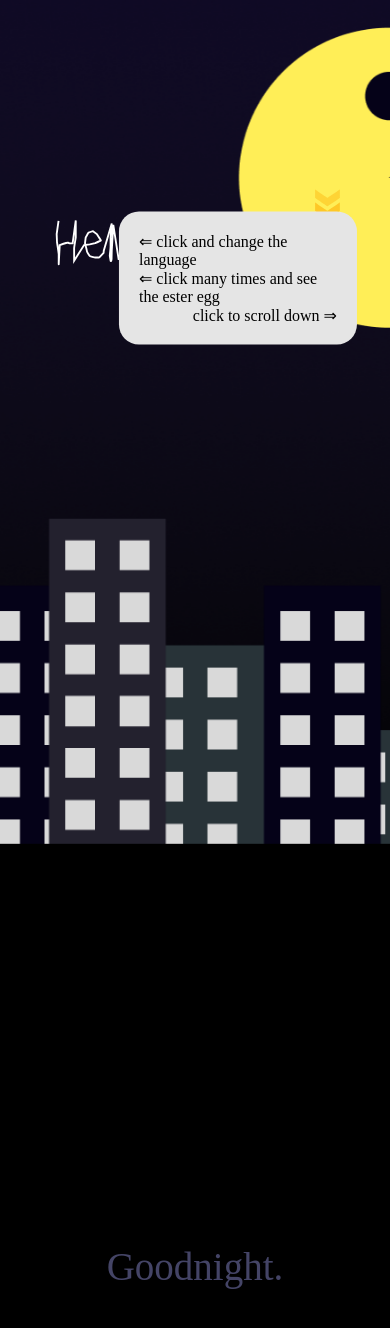
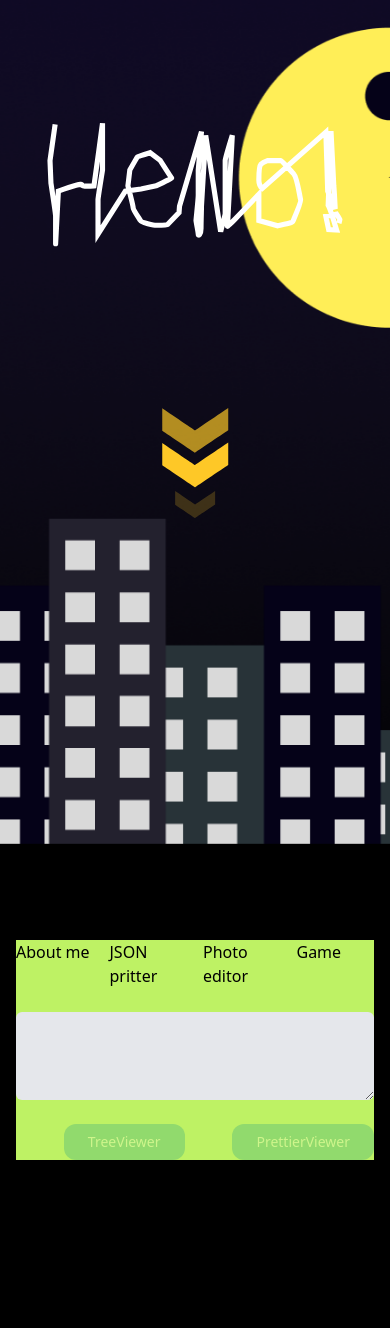
Before and after one commit to iirtrtrt/my_web_nextjs, a Next.js app: page / in a window 390 px wide. Shown: the top 1328 px of the page. Built offline with nearby package versions, Linux system fonts and the light colour scheme.

Commit message:
fix headline for mobile and add json prettier

```diff
--- a/app/globals.css
+++ b/app/globals.css
@@ -1,3 +1,8 @@
+@tailwind base;
+@tailwind components;
+@tailwind utilities;
+
+
 html,
 body {
   padding: 0;
--- a/app/layout.tsx
+++ b/app/layout.tsx
@@ -1,5 +1,12 @@
 import "./globals.css";
+import { Roboto } from "@next/font/google";
 import QueryWrapper from "./query_wrapper";
+
+const roboto = Roboto({
+  subsets: ["latin"],
+  weight: ["400", "700"],
+  variable: "--font-roboto",
+});
 
 export default function RootLayout({
   children,
@@ -13,7 +20,7 @@ export default function RootLayout({
         head.tsx. Find out more at https://beta.nextjs.org/docs/api-reference/file-conventions/head
       */}
       <head />
-      <body>
+      <body className={`${roboto.variable}`}>
         <QueryWrapper>{children}</QueryWrapper>
       </body>
     </html>
--- /dev/null
+++ b/app/main/about_me.tsx
@@ -0,0 +1,7 @@
+import React from 'react'
+
+export default function AboutMe() {
+  return (
+    <div>about_me</div>
+  )
+}
--- a/app/main/banner_bottom.tsx
+++ b/app/main/banner_bottom.tsx
@@ -1,9 +1,22 @@
 "use client";
+
+import React from "react";
+import JsonPritter from "./json_prettier";
 
 export default function BannerBottom({ bannerBottomRef }: any) {
   return (
-    <div className="center full" ref={bannerBottomRef}>
-      <h1 className="headline gray">Goodnight.</h1>
+    <div className={`flex items-center justify-center`} ref={bannerBottomRef}>
+      <div className="mx-4 xl:mx-96 w-full min-h-screen py-24">
+        <div className="w-full h-full bg-lime-300">
+          <div className="grid grid-cols-4 gap-4">
+            <div id="1">About me</div>
+            <div>JSON pritter</div>
+            <div>Photo editor</div>
+            <div>Game</div>
+          </div>
+          <JsonPritter />
+        </div>
+      </div>
     </div>
   );
 }
--- a/app/main/headline.tsx
+++ b/app/main/headline.tsx
@@ -32,7 +32,9 @@ export default function Headline({ bannerBottomRef }: any) {
   };
 
   const scrollDown = () => {
-    bannerBottomRef.current.scrollIntoView({ behavior: "smooth" });
+    bannerBottomRef.current.scrollIntoView({
+      behavior: "smooth",
+    });
   };
 
   useEffect(() => {
@@ -54,12 +56,12 @@ export default function Headline({ bannerBottomRef }: any) {
   };
 
   const hideEsterEgg = () => {
-    setTopPersent("150%");
+    setTopPersent("-50%");
     setTimeout(() => setEsterEgg(0), 3000);
   };
 
   return (
-    <div>
+    <div className="min-w-[1000px]">
       <div
         onClick={() => {
           changeSvg();
@@ -76,7 +78,7 @@ export default function Headline({ bannerBottomRef }: any) {
         onClick={() => scrollDown()}
         className="scroll-down-btn"
       />
-      <div className="instruction">
+      <div className="instruction hide-mobile">
         <p>&#8656; click and change the language</p>
         <p>&#8656; click many times and see the ester egg</p>
         <p className="p-align-right">click to scroll down &#8658;</p>
--- /dev/null
+++ b/app/main/json_prettier.tsx
@@ -0,0 +1,69 @@
+import React, { useState } from "react";
+import PrettierViewer from "./prettier_viewer";
+import TreeViewer from "./tree_viewer";
+
+enum eViewer {
+  TreeViewer = 0,
+  PrettierViewer = 1,
+}
+
+export default function JsonPritter() {
+  const [validText, setIValidText] = useState<string>();
+  const [isDisabled, setisDisabled] = useState(true);
+  const [json, setJson] = useState();
+  const [viewer, setViewer] = useState<number>();
+
+  const validateJson = (jsonString: string) => {
+    try {
+      setJson(JSON.parse(jsonString));
+      return true;
+    } catch (error) {
+      return false;
+    }
+  };
+
+  const handleInputChange = (event: { target: { value: string } }) => {
+    const value = event.target.value;
+    const isValidJson = validateJson(value);
+
+    setisDisabled(!isValidJson);
+    setIValidText(`Input value is ${isValidJson ? "valid" : "invalid"} JSON`);
+  };
+
+  return (
+    <div className="">
+      <div className="flex flex-col my-4">
+        <textarea
+          onChange={(e) => handleInputChange(e)}
+          name="inputJson"
+          className="p-4 text-lg rounded-md my-2 bg-gray-200"
+        />
+      </div>
+      <div className="flex items-center justify-between gap-2">
+        <p
+          className={`font-bold text-sm ${
+            isDisabled ? "text-red-700" : "text-gray-700"
+          } `}
+        >
+          {validText}
+        </p>
+        <button
+          disabled={isDisabled}
+          className="text-sm bg-teal-600 text-white py-2 px-6 rounded-xl disabled:opacity-25"
+          onClick={() => setViewer(eViewer.TreeViewer)}
+        >
+          {eViewer[0]}
+        </button>
+        <button
+          disabled={isDisabled}
+          className="text-sm bg-teal-600 text-white py-2 px-6 rounded-xl disabled:opacity-25"
+          onClick={() => setViewer(eViewer.PrettierViewer)}
+        >
+          {eViewer[1]}
+        </button>
+      </div>
+      {viewer == eViewer.TreeViewer && <TreeViewer data={json} />}
+      {viewer == eViewer.PrettierViewer && <PrettierViewer data={json} />}
+    </div>
+  );
+}
--- a/app/main/main.css
+++ b/app/main/main.css
@@ -55,13 +55,6 @@ body {
   }
 }
 
-#hello:hover {
-  top: 20%;
-  left: 10%;
-  width: 36%;
-  height: 36%;
-}
-
 .scroll-down-btn {
   position: absolute;
   top: 32%;
@@ -71,10 +64,19 @@ body {
   width: 12%;
 }
 
-.scroll-down-btn:hover {
-  top: 31%;
-  right: 9%;
-  width: 14%;
+@media only screen and (min-width: 1024px) {
+  .scroll-down-btn:hover {
+    top: 31%;
+    right: 9%;
+    width: 14%;
+  }
+
+  #hello:hover {
+    top: 20%;
+    left: 10%;
+    width: 36%;
+    height: 36%;
+  }
 }
 
 .instruction {
@@ -83,9 +85,9 @@ body {
   top: 28%;
   right: 39%;
   background-color: rgb(229 229 229);
-  /* transition: all 0.1s ease-in-out; */
   padding: 20px;
-  border-radius: 20px;
+  border-radius: 16px;
+  font-size: 1vw;
 }
 
 p {
@@ -99,9 +101,38 @@ p {
 .ester-egg {
   position: absolute;
   transform: translate(-50%, -50%);
-  /* top: 56%; */
   left: 50%;
   width: 40%;
   transition: all 4s ease-in-out;
   cursor: pointer;
 }
+
+@media screen and (max-width: 1024px) {
+  .hide-mobile {
+    display: none !important;
+  }
+
+  #hello {
+    transform: translate(-50%, 0);
+    top: 16%;
+    left: 50%;
+    width: 88%;
+  }
+
+  .scroll-down-btn {
+    transform: translate(-50%, 0);
+    top: 52%;
+    left: 50%;
+    width: 32%;
+    height: 16%;
+  }
+
+  .ester-egg {
+    position: absolute;
+    transform: translate(-50%, -50%);
+    left: 50%;
+    width: 92%;
+    transition: all 4s ease-in-out;
+    cursor: pointer;
+  }
+}
--- /dev/null
+++ b/app/main/prettier_viewer.tsx
@@ -0,0 +1,6 @@
+import React, { useState } from "react";
+
+export default function PrettierViewer({ data }: any) {
+  const jsonString = JSON.stringify(data, null, 2);
+  return <pre className={``}>{jsonString}</pre>;
+}
--- /dev/null
+++ b/app/main/tree_viewer.tsx
@@ -0,0 +1,67 @@
+import React, { useState } from "react";
+
+export default function TreeNode({ data, ml = false }: any) {
+  const [isExpanded, setIsExpanded] = useState(false);
+
+  const handleClick = (e: React.MouseEvent<HTMLDivElement>) => {
+    e.preventDefault();
+    setIsExpanded(!isExpanded);
+  };
+
+  const renderObjectChild = (child: any, index: number) => {
+    if (typeof child === "object" && child !== null) {
+      return <TreeNode key={index} data={child} ml={true} />;
+    }
+
+    return child !== null ? String(child) : "null";
+  };
+
+  const renderObject = () => {
+    const keys = Object.keys(data);
+    const keyLength = keys.length;
+    return (
+      <>
+        <div className="" onClick={handleClick}>
+          {isExpanded ? "[-]" : "[+]"} Object "{keyLength}"
+        </div>
+        {isExpanded && (
+          <ul className="">
+            {keys.map((key, index) => (
+              <li key={index} className="">
+                {keys[index]}: {renderObjectChild(data[key], index)}
+              </li>
+            ))}
+          </ul>
+        )}
+      </>
+    );
+  };
+
+  const renderArray = () => {
+    return (
+      <>
+        <div className="" onClick={handleClick}>
+          {isExpanded ? "[-]" : "[+]"} Array "{data.length}"
+        </div>
+        {isExpanded && (
+          <ul className="">
+            {data.map((child: any, index: number) => (
+              <li key={index} className="">
+                {renderObjectChild(child, index)}
+              </li>
+            ))}
+          </ul>
+        )}
+      </>
+    );
+  };
+
+  const type = Array.isArray(data) ? "array" : typeof data;
+
+  return (
+    <div className={ml ? `ml-12` : `ml-0`}>
+      {type === "object" && renderObject()}
+      {type === "array" && renderArray()}
+    </div>
+  );
+}
--- a/tailwind.config.js
+++ b/tailwind.config.js
@@ -7,10 +7,6 @@ module.exports = {
   ],
   theme: {
     extend: {},
-    fontFamily: {
-      sans: ["Roboto", "sans-serif"],
-      roboto: ["Roboto", "sans-serif"],
-    },
   },
   plugins: [],
 };
--- a/tsconfig.json
+++ b/tsconfig.json
@@ -29,7 +29,7 @@
     "**/*.ts",
     "**/*.tsx",
     ".next/types/**/*.ts",
-    "app/layout.jsx"
+    "app/layout.tsx"
   ],
   "exclude": ["node_modules"]
 }
```
Also changed, not shown: app/head.tsx (line endings or trailing spaces), 1 other file (tests, documents, lock files or other folders).
